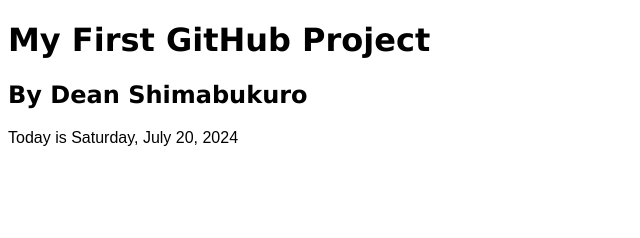
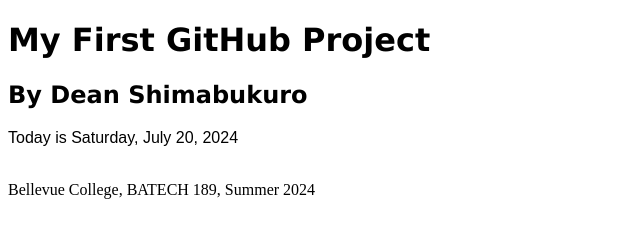
Before and after one commit to dshima1520/My-first-repository, a plain HTML site: page index.html in a window 1280 px wide. Shown: the whole page, without its empty margins (0-640 px from the left). Drawn offline with Linux system fonts and the light colour scheme.

Commit message:
Update index.html

```diff
--- a/index.html
+++ b/index.html
@@ -13,6 +13,12 @@
 	<h2>By Dean Shimabukuro</h2>
 	<p>Today is <time datetime="2024-07-20">Saturday, July 20, 2024</time></p>
 
+    <footer>
+        <br>
+    Bellevue College, BATECH 189, Summer 2024
+    </footer>
+
 	</body>
 
+
 	</html>
```
